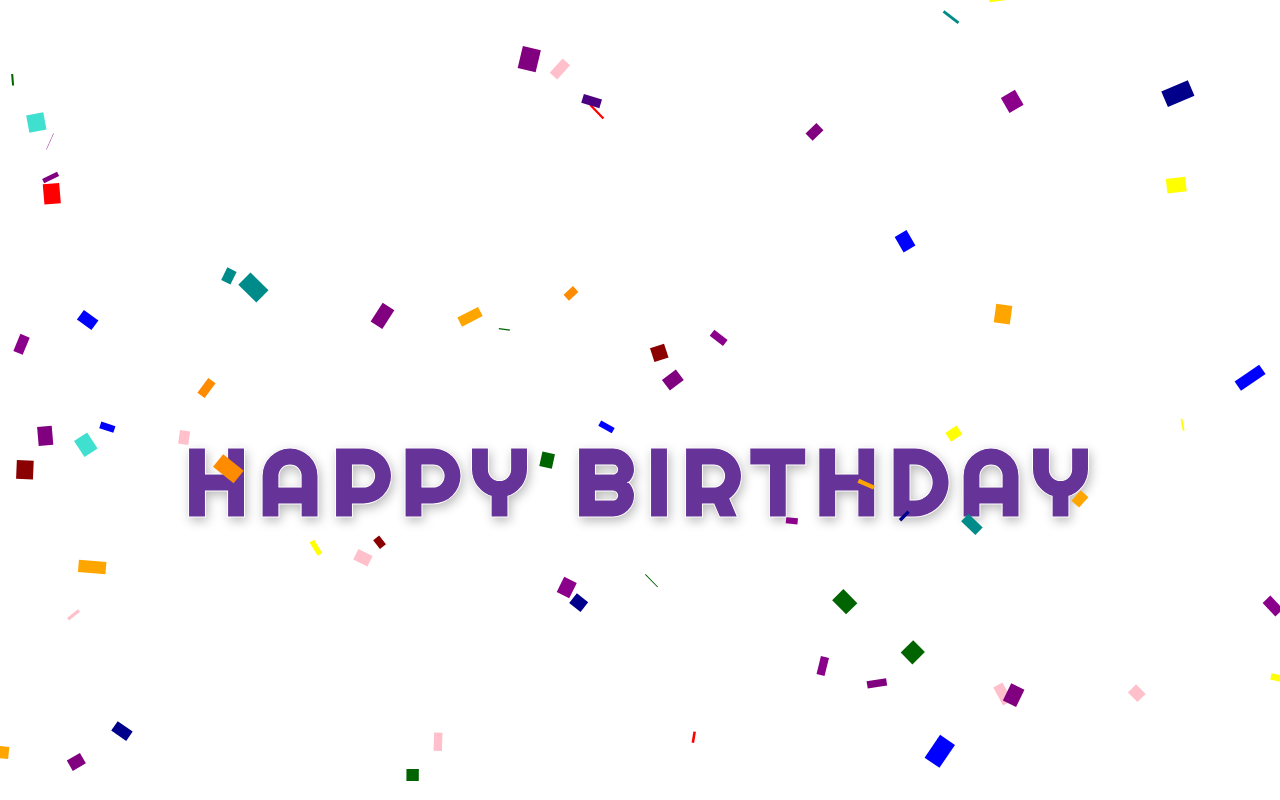
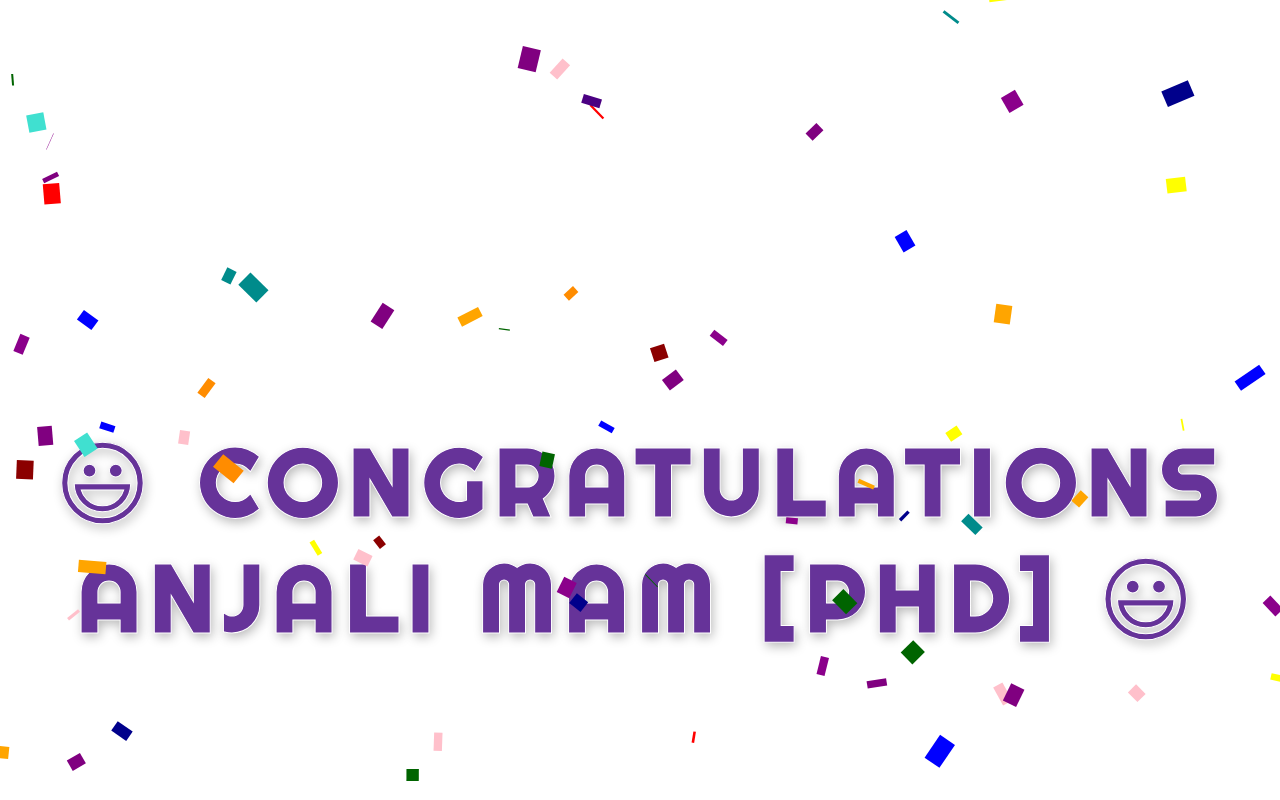
Before and after one commit to himraj123456789/birthday-, a plain HTML site: page index.html in a window 1280 px wide. Drawn offline with Linux system fonts and the light colour scheme.

Commit message:
Update index.html

```diff
--- a/index.html
+++ b/index.html
@@ -56,7 +56,7 @@
   </audio>
 
   <!-- Birthday message -->
-  <h3 class="name">Happy Birthday</h3>
+  <h3 class="name"> 😃 congratulations  Anjali mam [PHD] 😃</h3>
 
   <!-- Confetti canvas -->
   <canvas class="confetti" id="canvas"></canvas>
```
